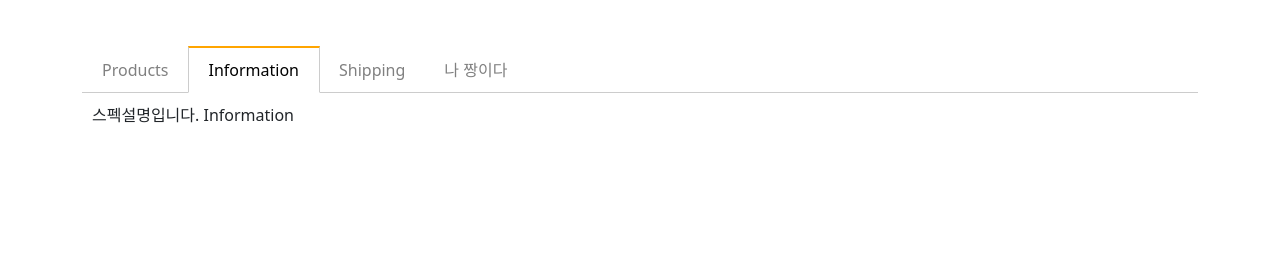
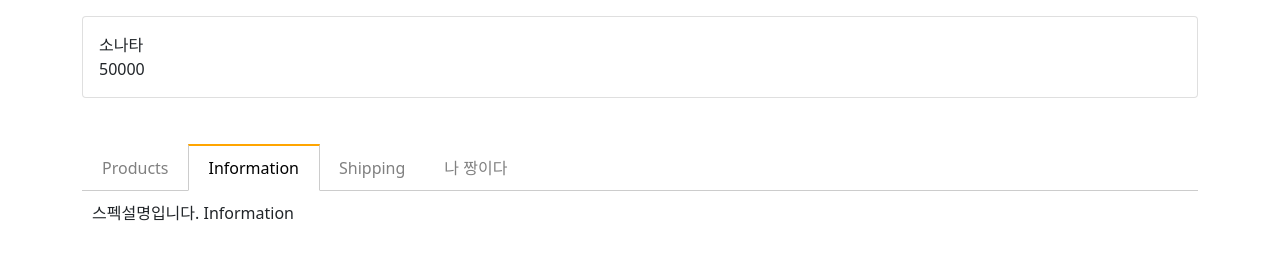
Before and after one commit to SSong-sh/js-apple, a plain HTML site: page detail.html in a window 1280 px wide. Drawn offline with nearby package versions, Linux system fonts and the light colour scheme.

Commit message:
array & object practice

```diff
--- a/detail.html
+++ b/detail.html
@@ -19,6 +19,19 @@
     <title>Hello, world!</title>
   </head>
   <body>
+    <div class="container mt-3">
+      <div class="card p-3">
+        <span class="car_name">상품명</span>
+        <span class="car_price">가격</span>
+      </div>
+    </div>
+
+    <script>
+      var car2 = { name: "소나타", price: 50000 };
+      $(".car_name").html(car2.name);
+      $(".car_price").html(car2.price);
+    </script>
+
     <div class="container mt-5">
       <ul class="list">
         <li class="tab-button" data-id="0">Products</li>
```
